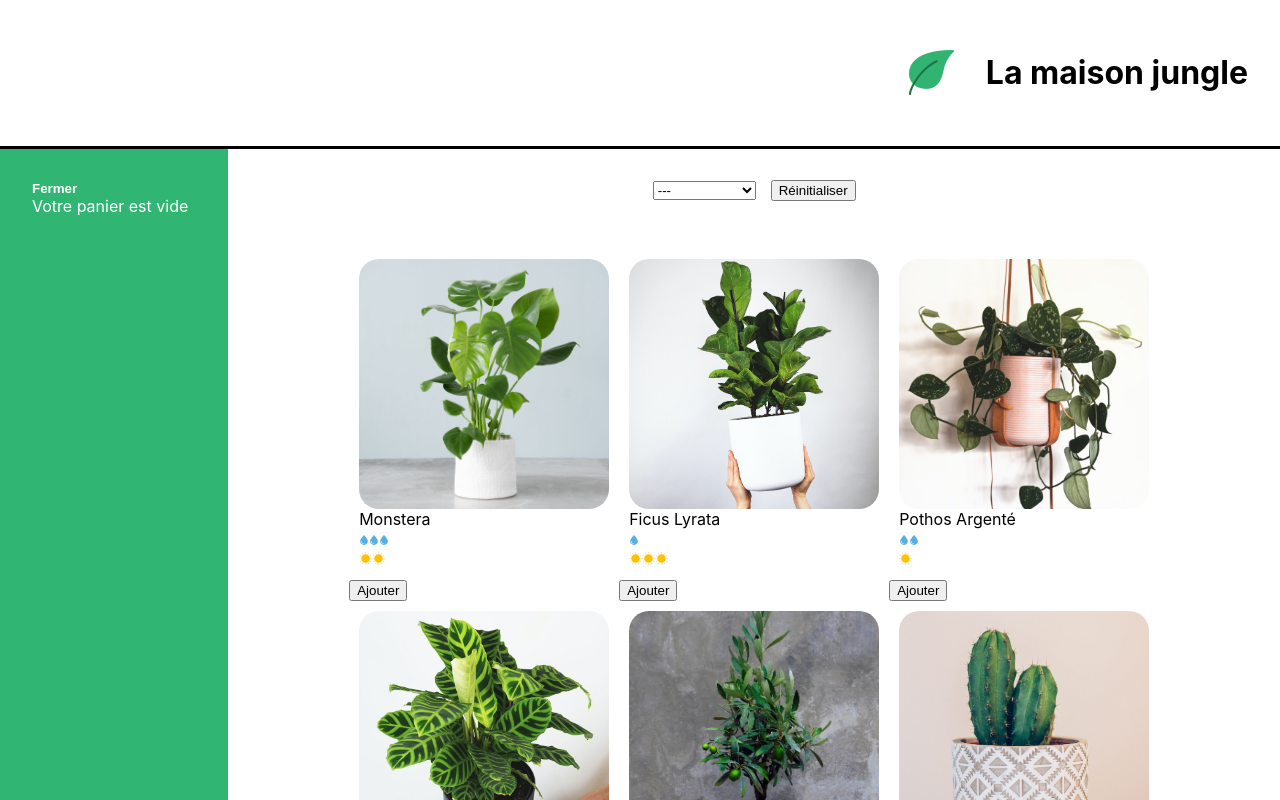
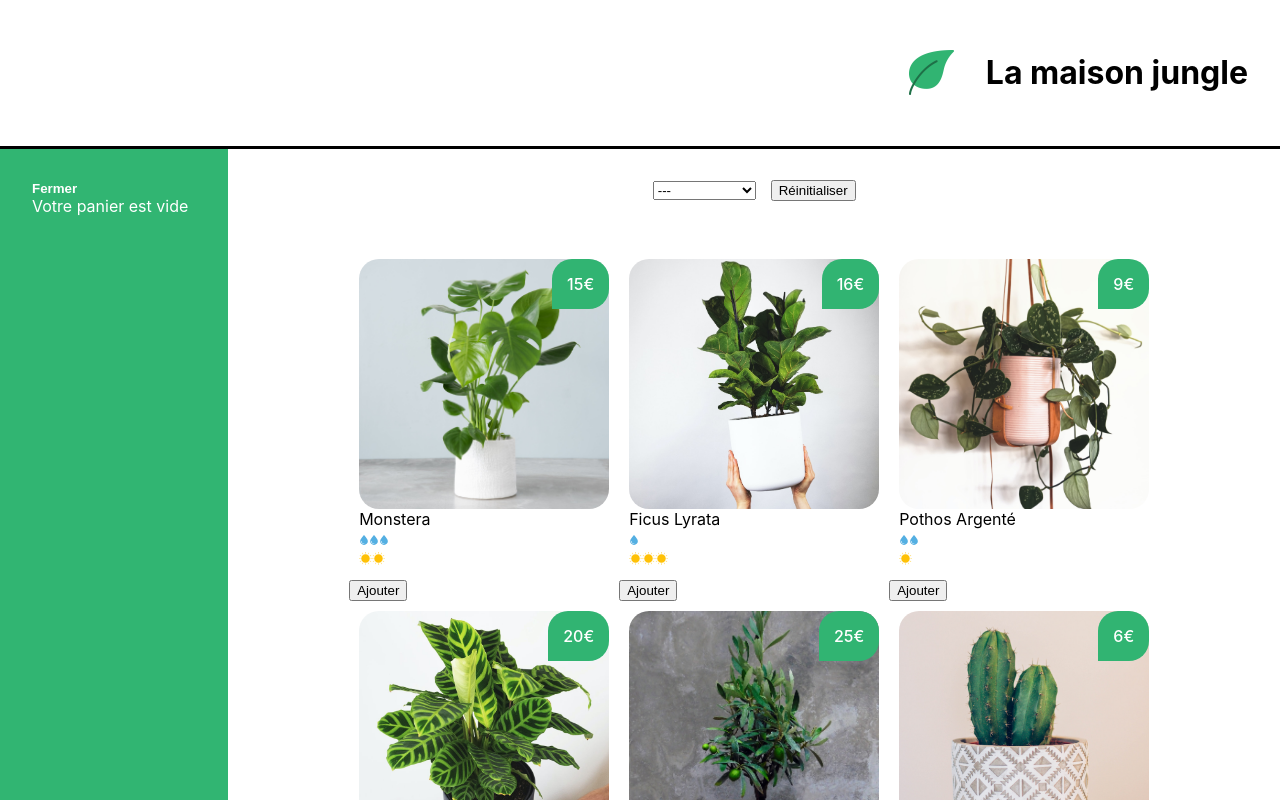
Before and after one commit to avinot244/Learning-React, a React (Create React App) app in the folder la-maison-jungle/: page / in a window 1280 px wide. Shown: the top 800 px of the page. Built offline with nearby package versions, Linux system fonts and the light colour scheme.

Commit message:
Adding useEffect to get status of our cart

```diff
--- a/la-maison-jungle/src/components/App.js
+++ b/la-maison-jungle/src/components/App.js
@@ -1,4 +1,4 @@
-import { useState } from 'react'
+import { useEffect, useState } from 'react'
 import Banner from './Banner'
 import logo from '../assets/logo.png'
 import Cart from './Cart'
@@ -7,7 +7,11 @@ import ShoppingList from './ShoppingList'
 import '../styles/Layout.css'
 
 function App() {
-	const [cart, updateCart] = useState([])
+	const savedCart = localStorage.getItem('cart')
+	const [cart, updateCart] = useState(savedCart ? JSON.parse(savedCart) : [])
+	useEffect(() => {
+		localStorage.setItem('cart', JSON.stringify(cart))
+	}, [cart])
 	return (
 		<div>
 			<Banner>
--- a/la-maison-jungle/src/components/Cart.js
+++ b/la-maison-jungle/src/components/Cart.js
@@ -1,4 +1,5 @@
 import { useState } from 'react'
+import { useEffect } from 'react'
 import '../styles/Cart.css'
 
 function Cart({ cart, updateCart }) {
@@ -7,6 +8,11 @@ function Cart({ cart, updateCart }) {
 		(acc, plantType) => acc + plantType.amount * plantType.price,
 		0
 	)
+
+    useEffect(() => {
+        document.title = `LMJ: ${total}€ d'achats`
+    }, [total])
+
 	return isOpen ? (
 		<div className='lmj-cart'>
 			<button
--- a/la-maison-jungle/src/components/PlantItem.js
+++ b/la-maison-jungle/src/components/PlantItem.js
@@ -5,9 +5,10 @@ function handleClick(plantName) {
 	alert(`Vous voulez acheter 1 ${plantName}? Très bon choix 🌱✨`)
 }
 
-function PlantItem({ cover, name, water, light }) {
+function PlantItem({ cover, name, water, light, price }) {
 	return (
 		<li className='lmj-plant-item' onClick={() => handleClick(name)}>
+			<span className='lmj-plant-item-price'>{price}€</span>
 			<img className='lmj-plant-item-cover' src={cover} alt={`${name} cover`} />
 			{name}
 			<div>
--- a/la-maison-jungle/src/styles/PlantItem.css
+++ b/la-maison-jungle/src/styles/PlantItem.css
@@ -12,4 +12,16 @@
 	justify-content: center;
 	flex-direction: column;
 	text-transform: capitalize;
+	position: relative;
 }
+
+.lmj-plant-item-price {
+	position: absolute;
+	border-radius: 20px 20px 20px 0;
+	background-color: #31b472;
+	color: white;
+	padding: 15px;
+	right: 0;
+	top: 0;
+	font-weight: 500;
+}
```
